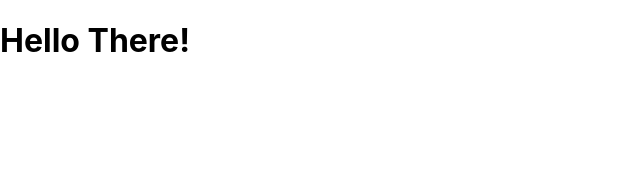
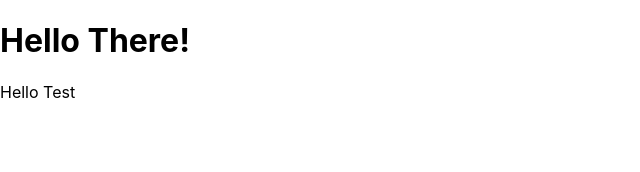
Before and after one commit to miguelxosorio/hello-there, a React (Create React App) app: page / in a window 1280 px wide. Shown: the top 172 px of the page, without its empty margins (0-640 px from the left). Built offline with nearby package versions, Linux system fonts and the light colour scheme.

Commit message:
renamed Header component to Nav

```diff
--- a/src/App.js
+++ b/src/App.js
@@ -1,11 +1,11 @@
 // import './App.css';
 import React from 'react';
-import Header from './components/Header';
+import Nav from './components/Nav';
 
 function App() {
   return (
     <div>
-      <Header></Header>
+      <Nav></Nav>
     </div>
   );
 }
--- a/src/components/Header/index.js
+++ b/src/components/Nav/index.js
@@ -1,11 +1,12 @@
 import React from 'react';
 
-function Header() {
+function Nav() {
   return (
     <div>
       <h1>Hello There!</h1>
+      <p>Hello Test</p>
     </div>
   );
 }
 
-export default Header;
+export default Nav;
```
